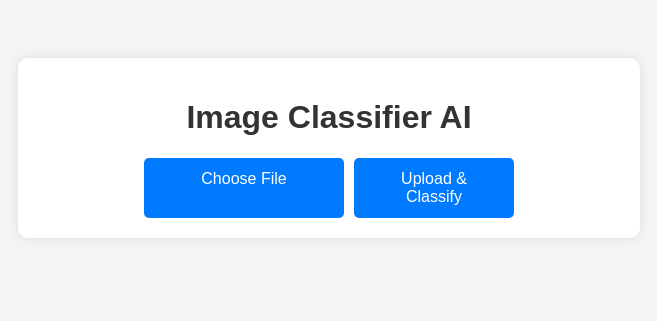
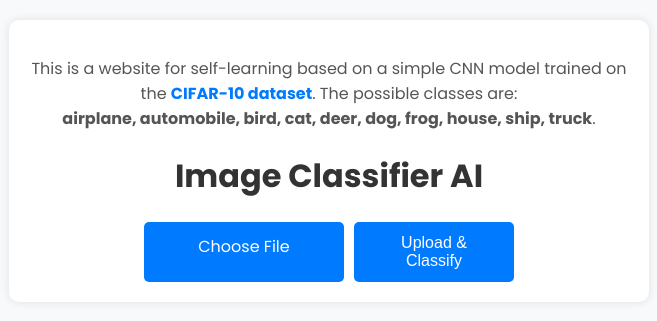
Before and after one commit to Tiltediedixiss/Website-on-CNN-model, a Flask app: page / in a window 1280 px wide. Shown: the top 321 px of the page, without its empty margins (311-968 px from the left). Run offline with Flask 3, Linux system fonts and the light colour scheme.

Commit message:
description

```diff
--- a/static/style.css
+++ b/static/style.css
@@ -1,8 +1,9 @@
 body {
-    font-family: Arial, sans-serif;
+    font-family: 'Poppins', sans-serif;
     text-align: center;
-    background: #f4f4f4;
-    padding: 50px;
+    margin: 0;
+    padding: 20px;
+    background-color: #f8f9fa;
 }
 
 .container {
@@ -135,3 +136,12 @@ input[type="file"] {
 .custom-file-upload:hover {
     background: #0056b3;
 }
+p.description {
+    font-size: 16px;
+    color: #555;
+    margin-bottom: 20px;
+}
+.highlight {
+    font-weight: 700;
+    color: #007bff;
+}
--- a/templates/index.html
+++ b/templates/index.html
@@ -5,9 +5,15 @@
     <meta name="viewport" content="width=device-width, initial-scale=1.0">
     <title>Image Classifier AI</title>
     <link rel="stylesheet" href="/static/style.css">
+    <link href="https://fonts.googleapis.com/css2?family=Poppins:wght@400;600;700&display=swap" rel="stylesheet">
 </head>
 <body>
     <div class="container">
+        <p class="description">
+            This is a website for self-learning based on a simple CNN model trained on the <span class="highlight">CIFAR-10 dataset</span>.
+            The possible classes are: <br>
+            <strong>airplane, automobile, bird, cat, deer, dog, frog, house, ship, truck</strong>.
+        </p>
         <h1>Image Classifier AI</h1>
         <form action="/" method="post" enctype="multipart/form-data">
             <div class="button-group">
```
